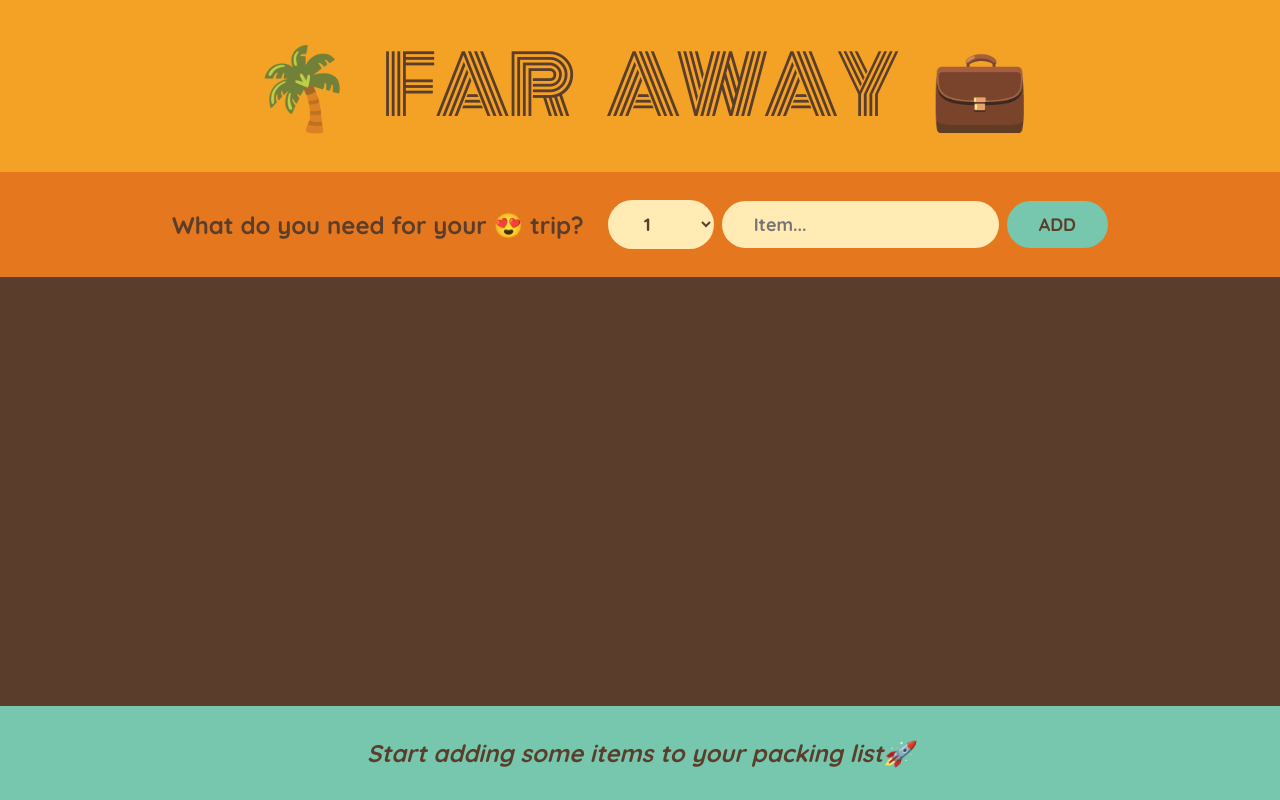
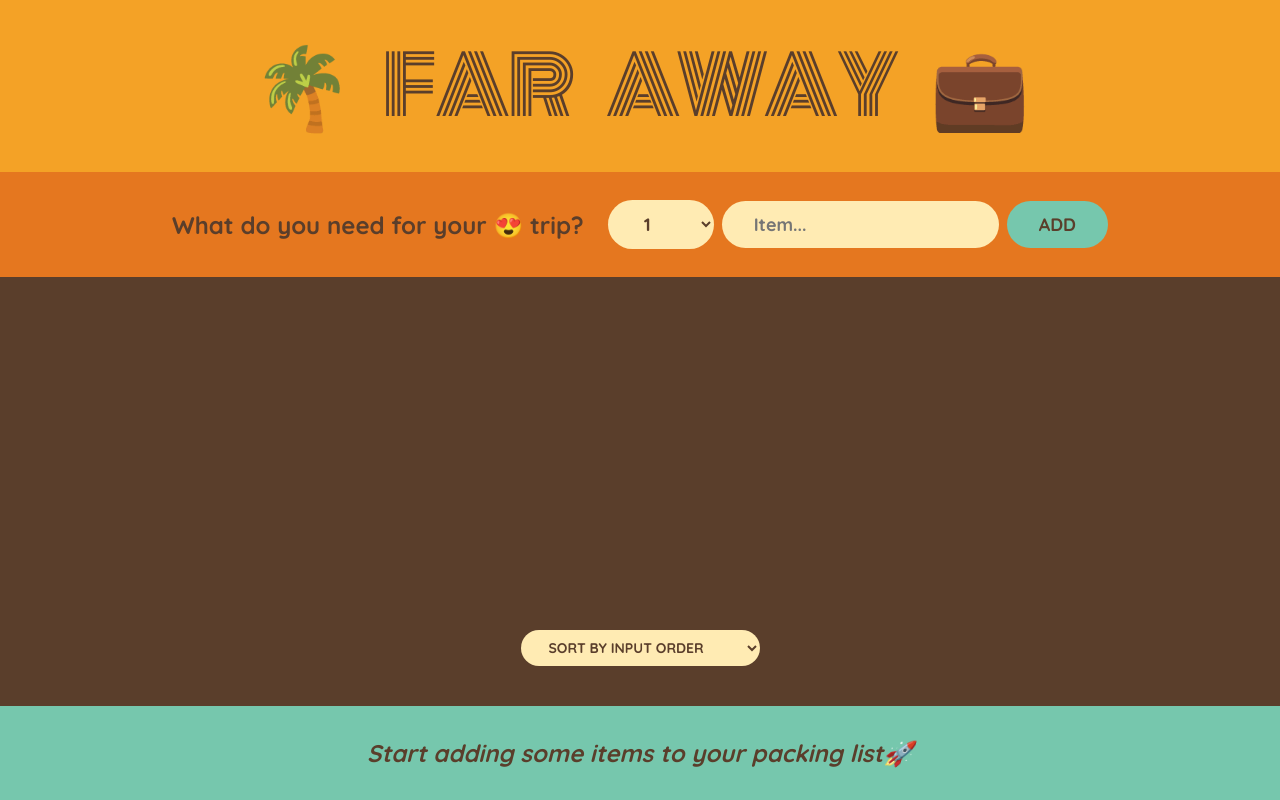
Before and after one commit to Sogand-mohamadiPour/Travel-List, a React (Create React App) app: page / in a window 1280 px wide. Built offline with nearby package versions, Linux system fonts and the light colour scheme.

Commit message:
select part has been added

```diff
--- a/src/App.js
+++ b/src/App.js
@@ -85,13 +85,32 @@
 }
 
 function PackingList({ items, onDeleteItem, onToggleItem }) {
+  const [sortBy, setSortBy] = useState('input');
+  let sorted;
+
+  if (sortBy === "input") sorted = items;
+  if (sortBy === "description")
+    sorted = items
+      .slice().sort((a, b) => a.description.localComplare(b.description));
+
+  if (sortBy === "packed")
+    sorted = items.slice()
+      .sort((a,b) => Number(a.packed) - Number(b.packed));
+
   return (
     <>
       <div className="list">
         <ul>
-          {items.map(item => <Item key={item.id} item={item}
+          {sorted.map(item => <Item key={item.id} item={item}
             onDeleteItem={onDeleteItem} onToggleItem={onToggleItem} />)}
         </ul>
+        <div className="actions">
+          <select value={sortBy} onChange={(e) => setSortBy(e.target.value)}>
+            <option value="input">Sort by input order</option>
+            <option value="description">Sort by description</option>
+            <option value="packed">Sort by packed status</option>
+          </select>
+        </div>
       </div>
     </>
   )
@@ -112,7 +131,7 @@
 }
 
 function Stats({ items }) {
-  if(!items.length)
+  if (!items.length)
     return <p className="stats">
       <em>Start adding some items to your packing list🚀</em>
     </p>
@@ -128,7 +147,7 @@
           {percentage === 100 ? "you got everything!  ready to go✈️" :
             `💼 You have ${numItems} items in your list, and you already packed
              ${numPacked} (${percentage}%)`}
-          </em>
+        </em>
       </footer>
     </>
   )
```
